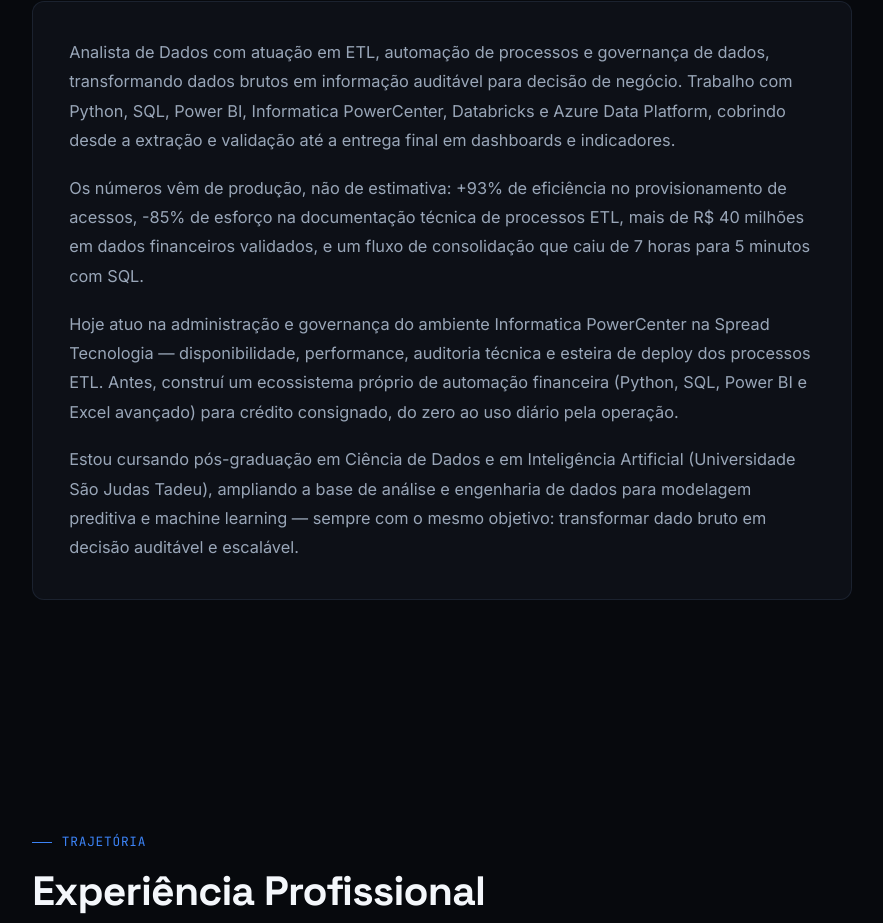
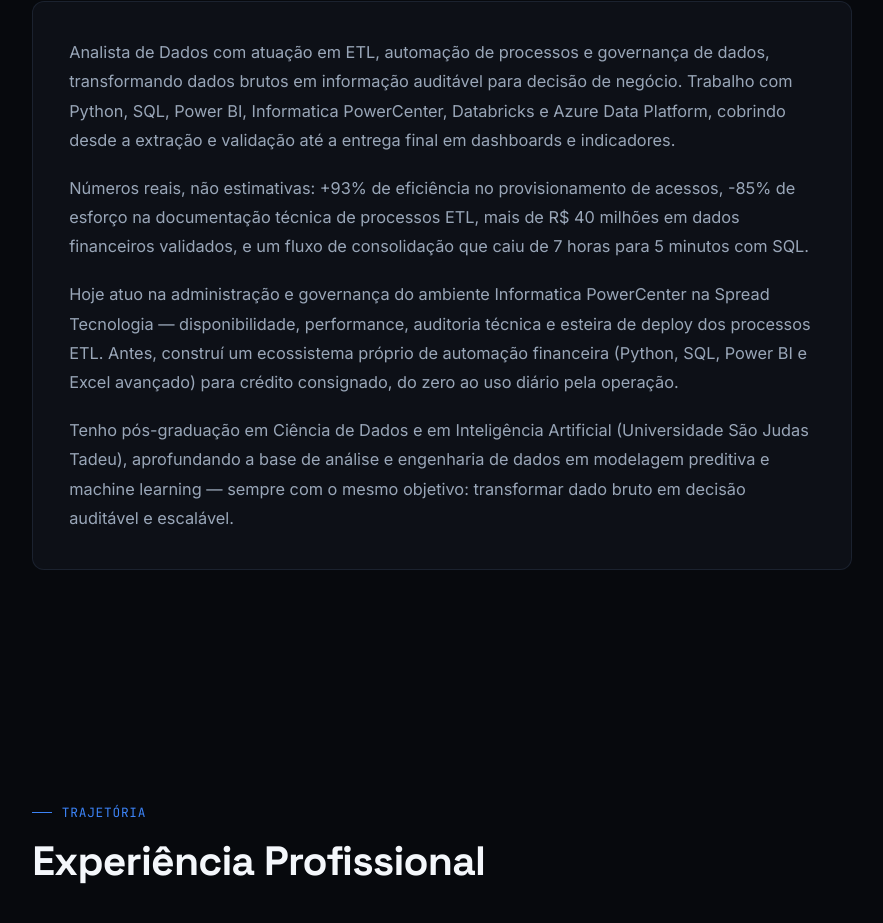
Before and after one commit to maathsilva/portfolio-pessoal, an Astro site: page / in a window 1280 px wide. Shown: the part 1050-1973 px from the top of the page, without its empty margins (19-902 px from the left). Built offline with nearby package versions, Linux system fonts and the light colour scheme; Astro itself is replaced by a stand-in of ours; animation ran at ten frames a second.

Commit message:
Sobre: remove o "de produção" nos números e ajusta a pós para concluída
- "Os números vêm de produção, não de estimativa" → "Números reais,
  não estimativas" (nem todos os quatro números citados vêm
  estritamente de ambiente de produção — Zion/Capital Consig era
  operação interna, não deploy de produção — então tirei a alegação
  específica de "produção" dessa frase).
- "Estou cursando pós-graduação..." → "Tenho pós-graduação..." — as
  duas pós (Ciência de Dados e IA) já estão concluídas, como a seção
  de Formação já mostrava ("Concluído"); o texto do Sobre estava
  desatualizado, tratando como em andamento.

Co-Authored-By: Claude Sonnet 5 <noreply@anthropic.com>

```diff
--- a/src/components/About.astro
+++ b/src/components/About.astro
@@ -1,9 +1,9 @@
 ---
 const paragraphs = [
   'Analista de Dados com atuação em ETL, automação de processos e governança de dados, transformando dados brutos em informação auditável para decisão de negócio. Trabalho com Python, SQL, Power BI, Informatica PowerCenter, Databricks e Azure Data Platform, cobrindo desde a extração e validação até a entrega final em dashboards e indicadores.',
-  'Os números vêm de produção, não de estimativa: +93% de eficiência no provisionamento de acessos, -85% de esforço na documentação técnica de processos ETL, mais de R$ 40 milhões em dados financeiros validados, e um fluxo de consolidação que caiu de 7 horas para 5 minutos com SQL.',
+  'Números reais, não estimativas: +93% de eficiência no provisionamento de acessos, -85% de esforço na documentação técnica de processos ETL, mais de R$ 40 milhões em dados financeiros validados, e um fluxo de consolidação que caiu de 7 horas para 5 minutos com SQL.',
   'Hoje atuo na administração e governança do ambiente Informatica PowerCenter na Spread Tecnologia — disponibilidade, performance, auditoria técnica e esteira de deploy dos processos ETL. Antes, construí um ecossistema próprio de automação financeira (Python, SQL, Power BI e Excel avançado) para crédito consignado, do zero ao uso diário pela operação.',
-  'Estou cursando pós-graduação em Ciência de Dados e em Inteligência Artificial (Universidade São Judas Tadeu), ampliando a base de análise e engenharia de dados para modelagem preditiva e machine learning — sempre com o mesmo objetivo: transformar dado bruto em decisão auditável e escalável.',
+  'Tenho pós-graduação em Ciência de Dados e em Inteligência Artificial (Universidade São Judas Tadeu), aprofundando a base de análise e engenharia de dados em modelagem preditiva e machine learning — sempre com o mesmo objetivo: transformar dado bruto em decisão auditável e escalável.',
 ];
 ---
 
```
